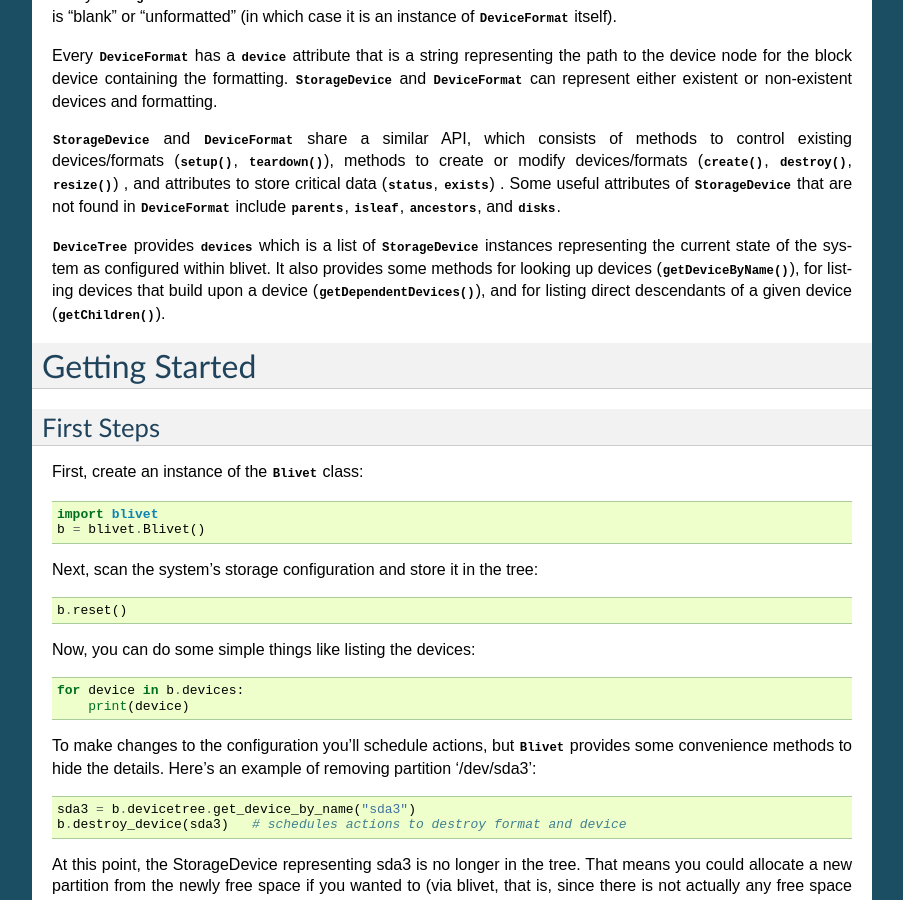
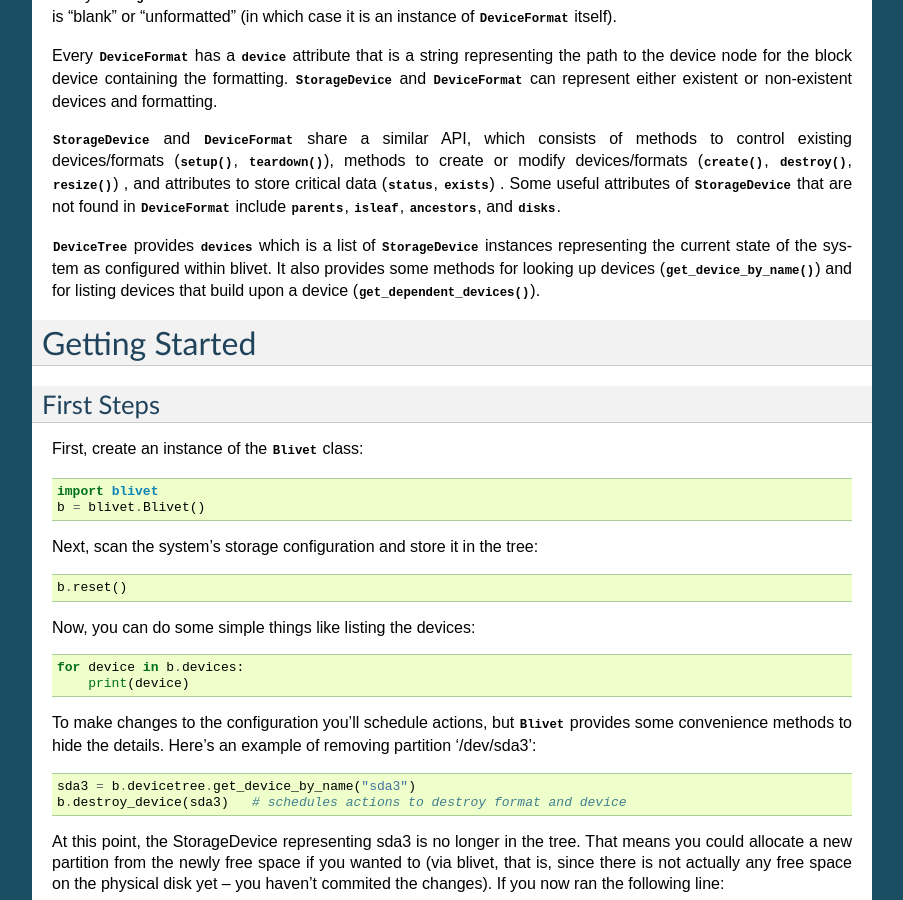
Before and after one commit to storaged-project/blivet, a Sphinx documentation site: the page built from doc/intro.rst, in a window 1280 px wide and 900 px high, scrolled down 515 px. Shown: the whole window, without its empty margins (198-1101 px from the left). Built offline with Sphinx 7.4.7, drawn with Linux system fonts in a browser that asks for light colours; pages that are not in the unit, such as notebooks, are missing from menus.

Commit message:
Update class and methods in "Introduction to Blivet"

```diff
--- a/doc/intro.rst
+++ b/doc/intro.rst
@@ -13,49 +13,47 @@
 ===============
 
 Individual block devices are represented by the various subclasses of
-:class:`~.devices.StorageDevice`, while the formatting of the data they contain
+:class:`~.devices.storage.StorageDevice`, while the formatting of the data they contain
 is represented by the various subclasses of :class:`~.formats.DeviceFormat`.
 The hierarchy of devices is represented by :class:`~.devicetree.DeviceTree`.
 
-:class:`~.devices.DiskDevice`, :class:`~.devices.PartitionDevice`,
-:class:`~.devices.LVMLogicalVolumeDevice`, and
-:class:`~.devices.MDRaidArrayDevice` are some of the most important examples of
-:class:`~.devices.StorageDevice` subclasses.
+:class:`~.devices.disk.DiskDevice`, :class:`~.devices.partition.PartitionDevice`,
+:class:`~.devices.lvm.LVMLogicalVolumeDevice`, and
+:class:`~.devices.md.MDRaidArrayDevice` are some of the most important examples of
+:class:`~.devices.storage.StorageDevice` subclasses.
 
 Some examples of :class:`~.formats.DeviceFormat` subclasses include
 :class:`~.formats.swap.SwapSpace`, :class:`~.formats.disklabel.DiskLabel`,
 and subclasses of :class:`~.formats.fs.FS` such as :class:`~.formats.fs.Ext4FS`
 and :class:`~.formats.fs.XFS`.
 
-Every :class:`~.devices.StorageDevice` instance has a :attr:`~.devices.StorageDevice.format` that contains an instance of some :class:`~.formats.DeviceFormat`
+Every :class:`~.devices.storage.StorageDevice` instance has a :attr:`~.devices.storage.StorageDevice.format` that contains an instance of some :class:`~.formats.DeviceFormat`
 subclass -- even if it is "blank" or "unformatted" (in which case it is an instance of :class:`~.formats.DeviceFormat` itself).
 
 Every :class:`~.formats.DeviceFormat` has a
 :attr:`~.formats.DeviceFormat.device` attribute that is a string representing
 the path to the device node for the block device containing the formatting.
-:class:`~.devices.StorageDevice` and :class:`~.formats.DeviceFormat` can
+:class:`~.devices.storage.StorageDevice` and :class:`~.formats.DeviceFormat` can
 represent either existent or non-existent devices and formatting.
 
-:class:`~.devices.StorageDevice` and :class:`~.formats.DeviceFormat` share a similar API, which consists of methods to control existing devices/formats
-(:meth:`~.devices.StorageDevice.setup`,
-:meth:`~.devices.StorageDevice.teardown`), methods to create or modify
-devices/formats (:meth:`~.devices.StorageDevice.create`,
-:meth:`~.devices.StorageDevice.destroy`, :meth:`~.devices.StorageDevice.resize`)
+:class:`~.devices.storage.StorageDevice` and :class:`~.formats.DeviceFormat` share a similar API, which consists of methods to control existing devices/formats
+(:meth:`~.devices.storage.StorageDevice.setup`,
+:meth:`~.devices.storage.StorageDevice.teardown`), methods to create or modify
+devices/formats (:meth:`~.devices.storage.StorageDevice.create`,
+:meth:`~.devices.storage.StorageDevice.destroy`, :meth:`~.devices.storage.StorageDevice.resize`)
 , and attributes to store critical data
-(:attr:`~.devices.StorageDevice.status`, :attr:`~.devices.StorageDevice.exists`)
-. Some useful attributes of :class:`~.devices.StorageDevice` that are not found
+(:attr:`~.devices.storage.StorageDevice.status`, :attr:`~.devices.storage.StorageDevice.exists`)
+. Some useful attributes of :class:`~.devices.storage.StorageDevice` that are not found
 in :class:`~.formats.DeviceFormat` include
-:attr:`~.devices.Device.parents`, :attr:`~.devices.Device.isleaf`,
-:attr:`~.devices.Device.ancestors`, and :attr:`~.devices.StorageDevice.disks`.
+:attr:`~.devices.device.Device.parents`, :attr:`~.devices.device.Device.isleaf`,
+:attr:`~.devices.device.Device.ancestors`, and :attr:`~.devices.storage.StorageDevice.disks`.
 
 :class:`~.devicetree.DeviceTree` provides
-:attr:`~.devicetree.DeviceTree.devices` which is a list of
-:class:`~.devices.StorageDevice` instances representing the current state of the
+:attr:`~.devicetree.DeviceTreeBase.devices` which is a list of
+:class:`~.devices.storage.StorageDevice` instances representing the current state of the
 system as configured within blivet. It also provides some methods for looking up
-devices (:meth:`~.devicetree.DeviceTree.getDeviceByName`), for listing devices
-that build upon a device (:meth:`~.devicetree.DeviceTree.getDependentDevices`),
-and for listing direct descendants of a given device
-(:meth:`~.devicetree.DeviceTree.getChildren`).
+devices (:meth:`~.devicetree.DeviceTreeBase.get_device_by_name`) and for listing devices
+that build upon a device (:meth:`~.devicetree.DeviceTreeBase.get_dependent_devices`).
 
 Getting Started
 ===============
```
